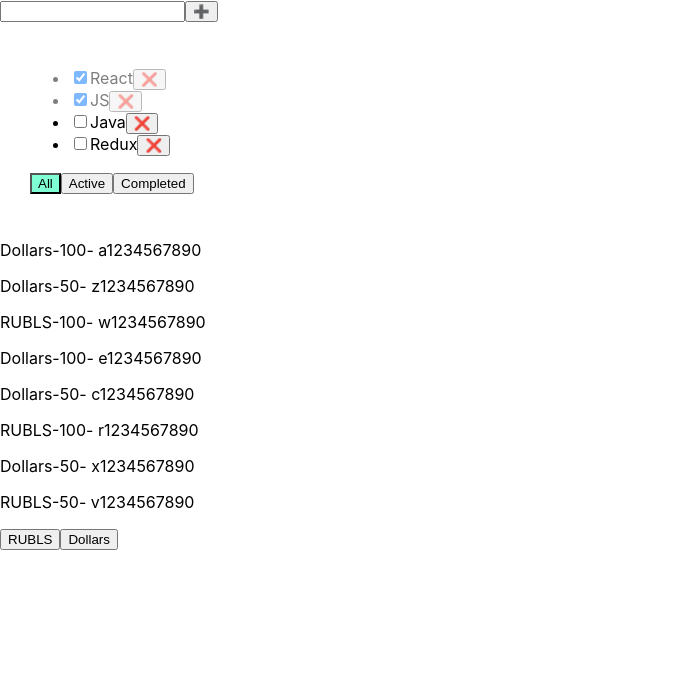
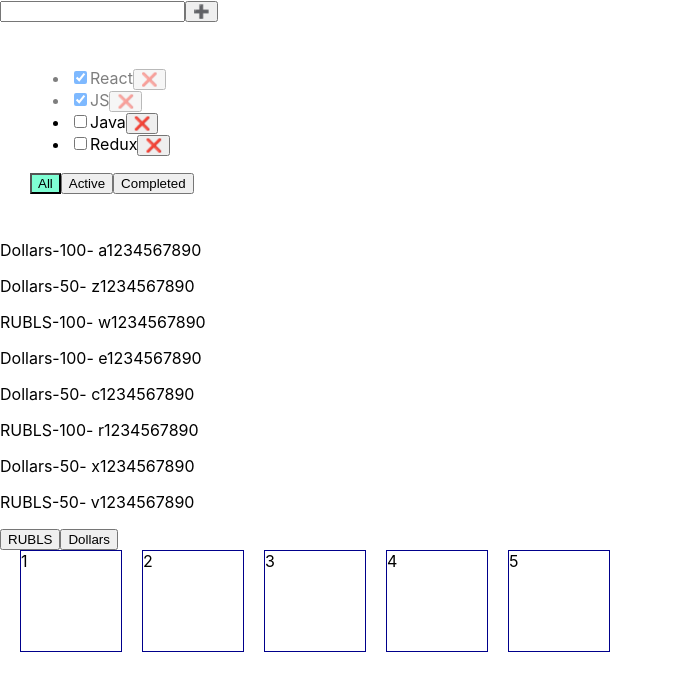
Before and after one commit to DY-JS/todolist-incubator, a React (Create React App) app: page / in a window 1280 px wide. Shown: the top 690 px of the page, without its empty margins (0-673 px from the left). Built offline with nearby package versions, Linux system fonts and the light colour scheme.

Commit message:
add readi todolist & rating

```diff
--- a/src/App.tsx
+++ b/src/App.tsx
@@ -5,6 +5,7 @@ import {Exchange} from "./currency/Exchange";
 import {Input} from "./UI/Input";
 import {Button} from "./UI/Button";
 import { v4 as uuidv4 } from 'uuid';
+import RatingContainer from "./Rating/RatingContainer";
 
 export type FilterType = 'all' | 'active' | 'completed';
 export type TaskType = {
@@ -48,6 +49,12 @@ function App() {
         } else {setError('Title is required')}
     };
 
+    const onBlurError = () => {
+        if (title.trim() === '') {
+            setError('Title is required')
+        }
+    }
+
     const changeIsDone = (id: string, isDone: boolean) =>{
       setTasks(tasks.map(t => t.id === id ? {...t, isDone: isDone} : t))
     }
@@ -72,7 +79,7 @@ return (
             setTitle={setTitle}
             inputStyle={error !==null ? 'error' : ''}
             // error={error}
-            // setError={setError}
+            onBlurError={onBlurError}
             onEnterPress={handleAddTask}
         />
         <Button callback={handleAddTask} name={"➕"} />
@@ -86,6 +93,7 @@ return (
             changeIsDone={changeIsDone}
         />
         <Exchange/>
+        <RatingContainer/>
     </>
 
 );
--- /dev/null
+++ b/src/Rating/Rating.module.css
@@ -0,0 +1,16 @@
+.ratingItem {
+    display: inline-block;
+    width: 100px;
+    height: 100px;
+    border: 1px solid darkblue;
+    margin-left: 20px;
+}
+
+.ratingFilled {
+    /*display: inline-block;*/
+    /*width: 100px;*/
+    /*height: 100px;*/
+    /*border: 1px solid darkblue;*/
+    /*margin-left: 20px;*/
+    background: gold;
+}
--- /dev/null
+++ b/src/Rating/Rating.tsx
@@ -0,0 +1,24 @@
+import React, {Dispatch, FC, SetStateAction, useState} from 'react';
+import  styles from './Rating.module.css'
+
+interface RatingProps {
+    rate: number;
+    value: number;
+    changeValue: Dispatch<SetStateAction<number>>
+}
+
+export const Rating: FC<RatingProps> =({ rate, value, changeValue}) => {
+    const handleClick = () => {
+        changeValue(rate)
+    }
+    const ratingClasses = `${styles.ratingItem} ${rate <= value ? ` ${styles.ratingFilled}` : ''}`;
+    return (
+        <div
+            className={ratingClasses}
+            //className={rate <= value ? styles.ratingFilled : styles.ratingItem}
+            onClick={handleClick}
+        >
+            {rate}
+        </div>
+)
+}
--- /dev/null
+++ b/src/Rating/RatingContainer.tsx
@@ -0,0 +1,17 @@
+import {useState} from "react";
+import {Rating} from "./Rating";
+
+const RatingContainer = () => {
+    const [value, setValue] = useState<number>(0)
+    const rates = [1, 2, 3 ,4 ,5];
+
+    return (
+        <div>
+            {rates.map((rate) => {
+                return <Rating key={rate} rate={rate} value={value} changeValue={setValue}/>
+            })}
+        </div>
+    );
+};
+
+export default RatingContainer;
--- a/src/UI/Checkbox.tsx
+++ b/src/UI/Checkbox.tsx
@@ -1,4 +1,4 @@
-import { ChangeEvent, KeyboardEvent } from "react";
+import { ChangeEvent } from "react";
 
 type PropsType = {
     id?: string
--- a/src/UI/Input.tsx
+++ b/src/UI/Input.tsx
@@ -6,9 +6,10 @@ type PropsType = {
     inputStyle?: string
     setTitle: (title: string) => void;
     onEnterPress?: () => void
+    onBlurError: () => void
 };
 
-export const Input = ({ title, setTitle, inputStyle, onEnterPress }: PropsType) => {
+export const Input = ({ title, setTitle, inputStyle, onEnterPress, onBlurError }: PropsType) => {
 
     const handleChange = (e: ChangeEvent<HTMLInputElement>) => {
         setTitle(e.currentTarget.value);
@@ -27,6 +28,7 @@ export const Input = ({ title, setTitle, inputStyle, onEnterPress }: PropsType)
                 onChange={handleChange}
                 onKeyPress={handleKeyPress}
                 value={title}
+                onBlur={onBlurError}
             />
         </>
     );
```
Also changed, not shown: 1 other file (tests, documents, lock files or other folders).
